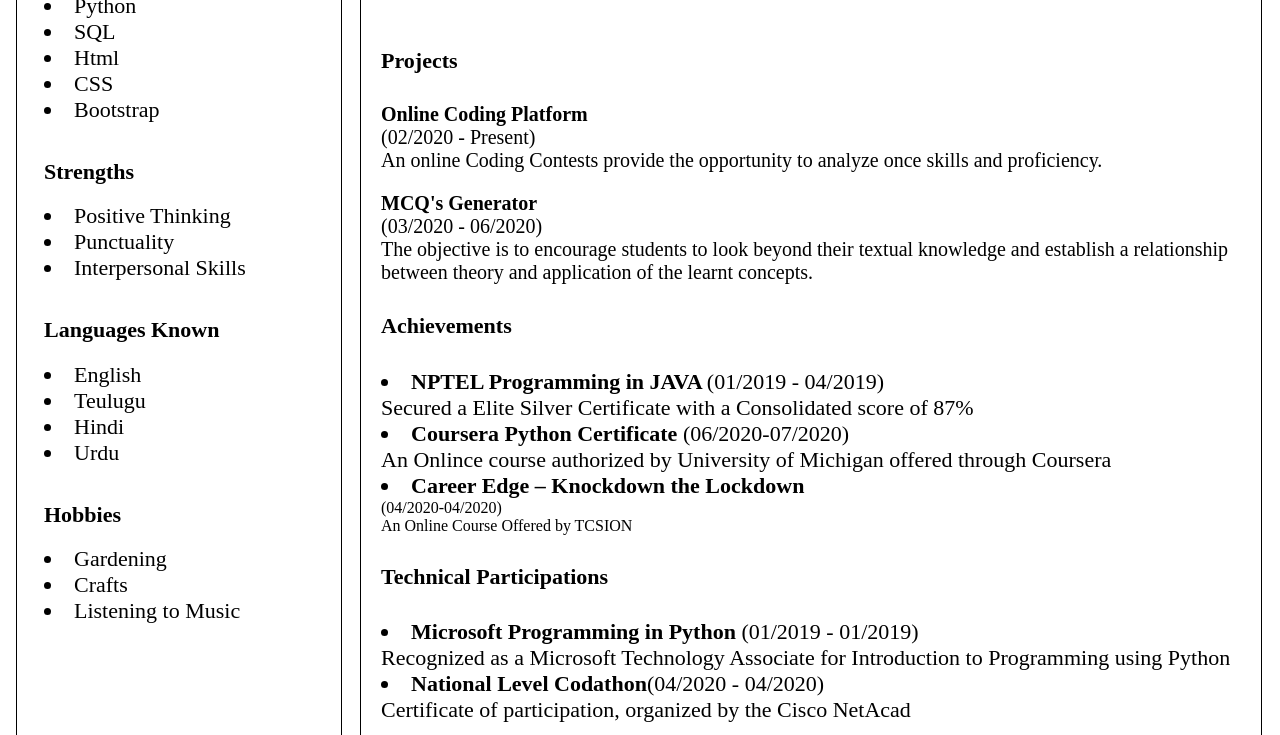
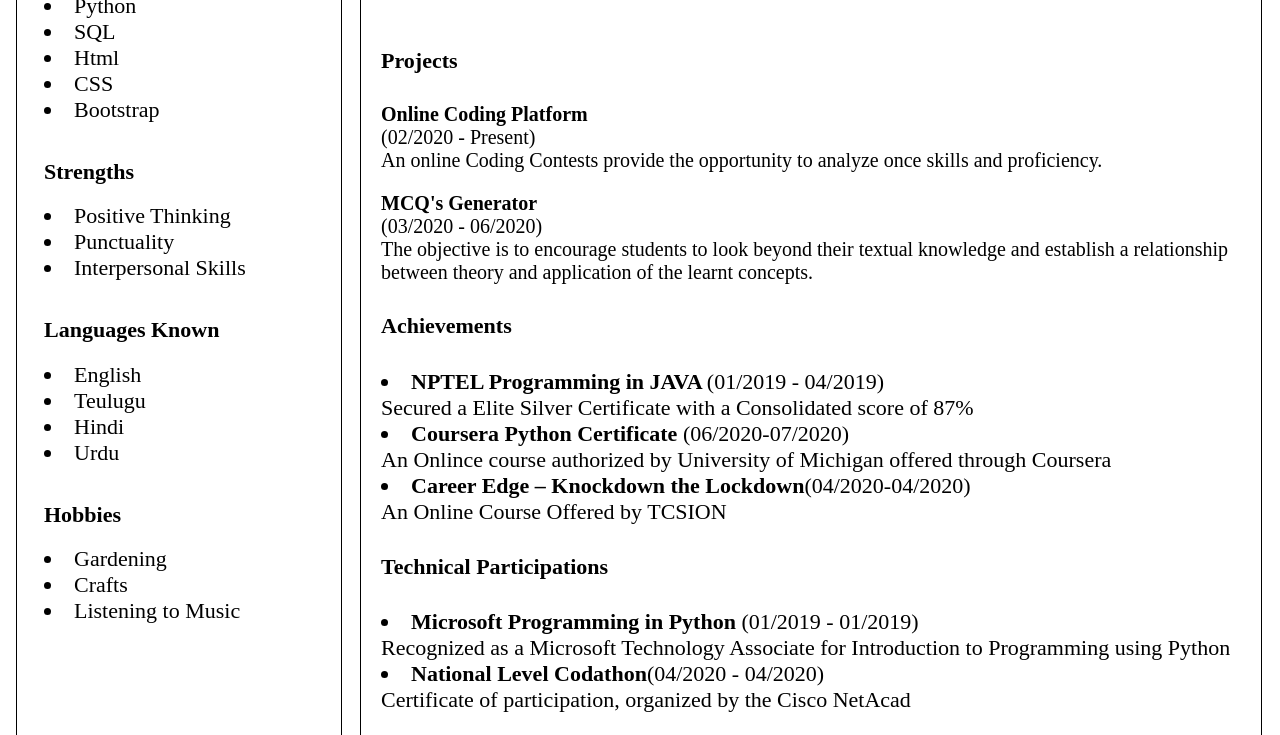
Before and after one commit to Shaheen86/Resume.github.io, a plain HTML site: page Semantic.html in a window 1280 px wide. Shown: the part 559-1294 px from the top of the page. Drawn offline with Linux system fonts and the light colour scheme.

Commit message:
Update Semantic.html

```diff
--- a/Semantic.html
+++ b/Semantic.html
@@ -87,7 +87,7 @@
     <h1>Achievements</h1>
     <li><b>NPTEL Programming in JAVA </b> (01/2019 - 04/2019)<br/>Secured a Elite Silver Certificate with a Consolidated score of 87%</li>
     <li><b>Coursera Python Certificate</b> (06/2020-07/2020)<br/>An Onlince course authorized by University of Michigan offered through Coursera</li>
-    <li><b>Career Edge – Knockdown the Lockdown</b></li>(04/2020-04/2020)<br/> An Online Course Offered by TCSION
+    <li><b>Career Edge – Knockdown the Lockdown</b>(04/2020-04/2020)<br/> An Online Course Offered by TCSION </li>
 
   </section>
   <section>
```
